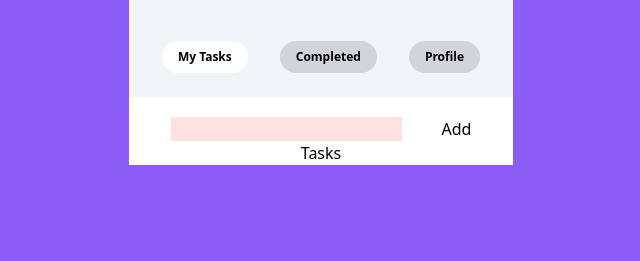
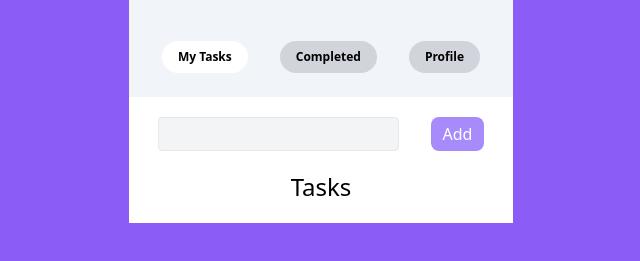
Before and after one commit to Abhijith-TG/TaskManager, a plain HTML site: page index.html in a window 1280 px wide. Shown: the part 155-416 px from the top of the page, without its empty margins (319-959 px from the left). Drawn offline with nearby package versions, Linux system fonts and the light colour scheme.

Commit message:
Added styles in btn and input

```diff
--- a/index.html
+++ b/index.html
@@ -34,11 +34,12 @@
     </section>
     <section class="bg-white w-full flex flex-col items-center " >
 
-        <div class="flex justify-center gap-10 mt-5">
-            <input type="text" class="bg-red-100" > <button>Add</button>
+        <div class="flex justify-center gap-8 mt-5">
+            <input type="text" class="bg-gray-100 border rounded p-1 " >
+            <button class="bg-violet-400 px-3 rounded-lg text-white" >Add</button>
         </div>
         <div >
-            <h1  >Tasks</h1>
+            <h1 class="text-2xl my-5" >Tasks</h1>
         </div>
     </section>
 
```
